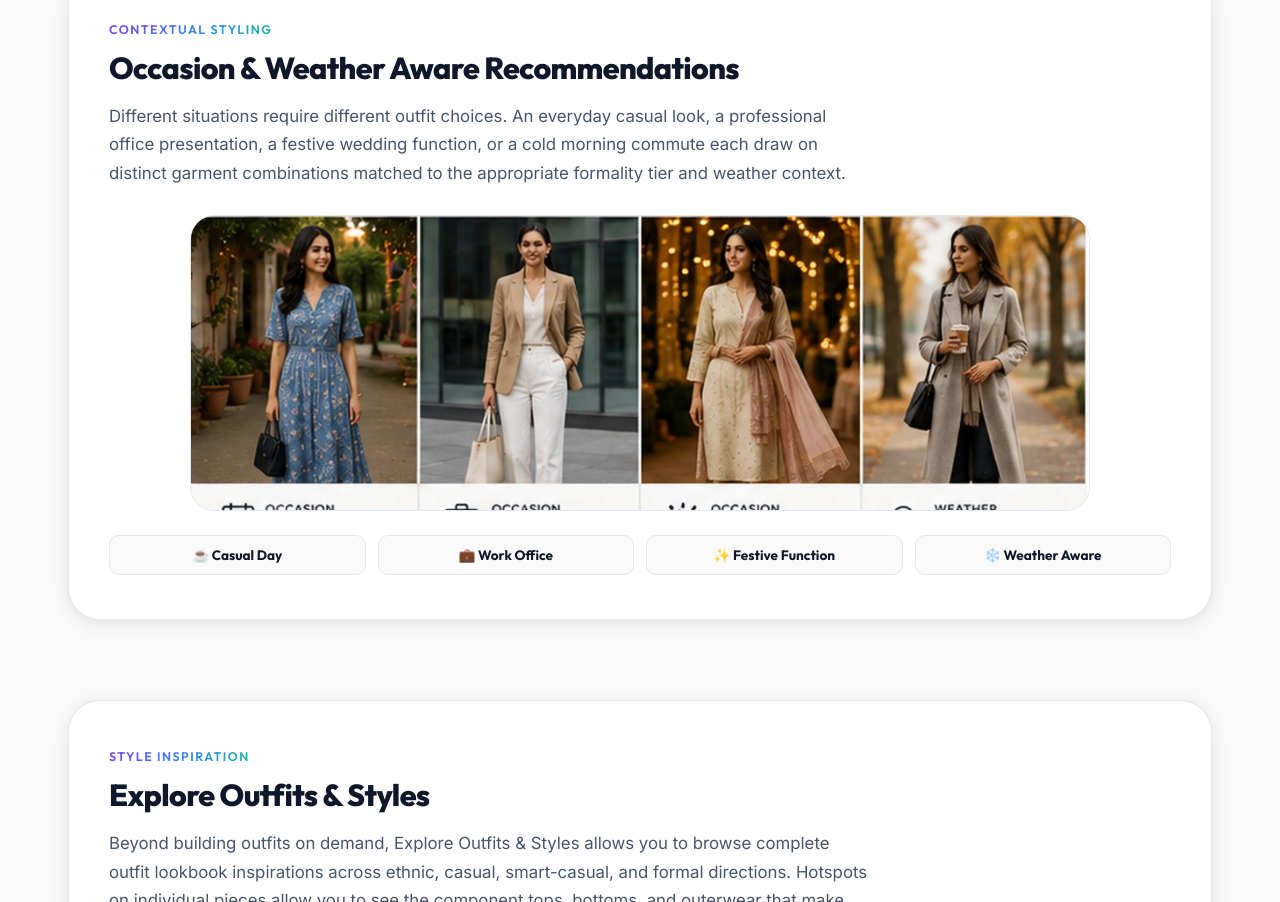
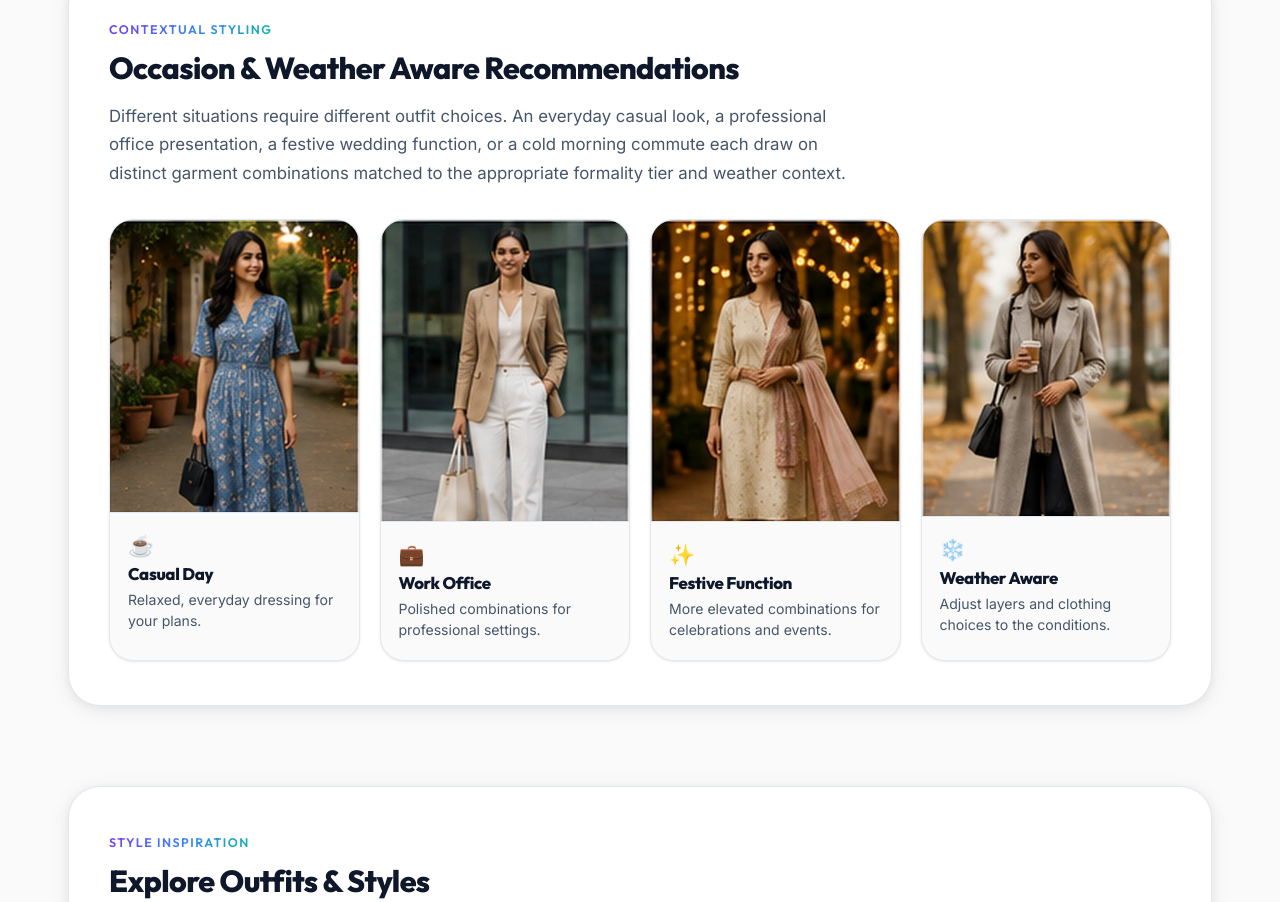
Before and after one commit to abdulghanysyed/colourity_web, a plain HTML site: page outfit-planner/index.html in a window 1280 px wide. Shown: the part 4246-5148 px from the top of the page. Drawn offline with Linux system fonts and the light colour scheme.

Commit message:
fix(outfit-planner): replace composite image in Occasion & Weather section with 4 photo-only cards and HTML/CSS icons, titles, and supporting text

```diff
--- a/outfit-planner/index.html
+++ b/outfit-planner/index.html
@@ -427,21 +427,61 @@
       <div style="background: var(--white); border: 1px solid var(--border); border-radius: var(--radius-xl); padding: 44px 40px; box-shadow: var(--shadow-md);">
         <span class="section-tag">Contextual Styling</span>
         <h2 style="font-size: 1.9rem; font-weight: 800; color: var(--text-primary); margin-bottom: 16px;">Occasion &amp; Weather Aware Recommendations</h2>
-        <p style="font-size: 1.05rem; color: var(--text-secondary); line-height: 1.7; max-width: 760px; margin-bottom: 28px;">
+        <p style="font-size: 1.05rem; color: var(--text-secondary); line-height: 1.7; max-width: 760px; margin-bottom: 32px;">
           Different situations require different outfit choices. An everyday casual look, a professional office presentation, a festive wedding function, or a cold morning commute each draw on distinct garment combinations matched to the appropriate formality tier and weather context.
         </p>
 
-        <!-- High-Res Visual Asset (Natural Aspect Ratio) -->
-        <div style="text-align: center; margin-bottom: 20px;">
-          <img src="../assets/pillar/outfit-planner-occasion.webp" alt="Occasion and weather aware recommendations showing casual, work, festive and weather-appropriate outfits" style="max-width: 900px; width: 100%; height: auto; border-radius: var(--radius-lg); border: 1px solid var(--border);" width="1024" height="335" loading="lazy" />
-        </div>
+        <!-- 4-Column Responsive Grid: Photo -> HTML Icon -> Title -> Supporting Line -->
+        <div style="display: grid; grid-template-columns: repeat(auto-fit, minmax(220px, 1fr)); gap: 20px;">
 
-        <!-- HTML Context Labels -->
-        <div style="display: grid; grid-template-columns: repeat(4, 1fr); gap: 12px; text-align: center; font-family: var(--font-display); font-weight: 700; font-size: 0.85rem; color: var(--text-primary);">
-          <div style="background: var(--bg); padding: 10px; border-radius: var(--radius-sm); border: 1px solid var(--border);">☕ Casual Day</div>
-          <div style="background: var(--bg); padding: 10px; border-radius: var(--radius-sm); border: 1px solid var(--border);">💼 Work Office</div>
-          <div style="background: var(--bg); padding: 10px; border-radius: var(--radius-sm); border: 1px solid var(--border);">✨ Festive Function</div>
-          <div style="background: var(--bg); padding: 10px; border-radius: var(--radius-sm); border: 1px solid var(--border);">❄️ Weather Aware</div>
+          <!-- Card 1: Casual Day -->
+          <div style="background: var(--bg); border: 1px solid var(--border); border-radius: var(--radius-lg); overflow: hidden; display: flex; flex-direction: column; box-shadow: var(--shadow-sm);">
+            <div style="width: 100%; overflow: hidden;">
+              <img src="../assets/pillar/outfit-planner-occasion-casual.webp" alt="Casual day outfit photo" style="width: 100%; height: auto; display: block; border-bottom: 1px solid var(--border);" width="355" height="416" loading="lazy" />
+            </div>
+            <div style="padding: 20px 18px; text-align: left; flex-grow: 1;">
+              <div style="font-size: 1.3rem; margin-bottom: 6px;">☕</div>
+              <h3 style="font-family: var(--font-display); font-size: 1.05rem; font-weight: 800; color: var(--text-primary); margin: 0 0 6px 0;">Casual Day</h3>
+              <p style="font-size: 0.88rem; color: var(--text-secondary); line-height: 1.5; margin: 0;">Relaxed, everyday dressing for your plans.</p>
+            </div>
+          </div>
+
+          <!-- Card 2: Work Office -->
+          <div style="background: var(--bg); border: 1px solid var(--border); border-radius: var(--radius-lg); overflow: hidden; display: flex; flex-direction: column; box-shadow: var(--shadow-sm);">
+            <div style="width: 100%; overflow: hidden;">
+              <img src="../assets/pillar/outfit-planner-occasion-work.webp" alt="Work office outfit photo" style="width: 100%; height: auto; display: block; border-bottom: 1px solid var(--border);" width="344" height="416" loading="lazy" />
+            </div>
+            <div style="padding: 20px 18px; text-align: left; flex-grow: 1;">
+              <div style="font-size: 1.3rem; margin-bottom: 6px;">💼</div>
+              <h3 style="font-family: var(--font-display); font-size: 1.05rem; font-weight: 800; color: var(--text-primary); margin: 0 0 6px 0;">Work Office</h3>
+              <p style="font-size: 0.88rem; color: var(--text-secondary); line-height: 1.5; margin: 0;">Polished combinations for professional settings.</p>
+            </div>
+          </div>
+
+          <!-- Card 3: Festive Function -->
+          <div style="background: var(--bg); border: 1px solid var(--border); border-radius: var(--radius-lg); overflow: hidden; display: flex; flex-direction: column; box-shadow: var(--shadow-sm);">
+            <div style="width: 100%; overflow: hidden;">
+              <img src="../assets/pillar/outfit-planner-occasion-festive.webp" alt="Festive function outfit photo" style="width: 100%; height: auto; display: block; border-bottom: 1px solid var(--border);" width="344" height="416" loading="lazy" />
+            </div>
+            <div style="padding: 20px 18px; text-align: left; flex-grow: 1;">
+              <div style="font-size: 1.3rem; margin-bottom: 6px;">✨</div>
+              <h3 style="font-family: var(--font-display); font-size: 1.05rem; font-weight: 800; color: var(--text-primary); margin: 0 0 6px 0;">Festive Function</h3>
+              <p style="font-size: 0.88rem; color: var(--text-secondary); line-height: 1.5; margin: 0;">More elevated combinations for celebrations and events.</p>
+            </div>
+          </div>
+
+          <!-- Card 4: Weather Aware -->
+          <div style="background: var(--bg); border: 1px solid var(--border); border-radius: var(--radius-lg); overflow: hidden; display: flex; flex-direction: column; box-shadow: var(--shadow-sm);">
+            <div style="width: 100%; overflow: hidden;">
+              <img src="../assets/pillar/outfit-planner-occasion-weather.webp" alt="Weather aware outfit photo" style="width: 100%; height: auto; display: block; border-bottom: 1px solid var(--border);" width="350" height="416" loading="lazy" />
+            </div>
+            <div style="padding: 20px 18px; text-align: left; flex-grow: 1;">
+              <div style="font-size: 1.3rem; margin-bottom: 6px;">❄️</div>
+              <h3 style="font-family: var(--font-display); font-size: 1.05rem; font-weight: 800; color: var(--text-primary); margin: 0 0 6px 0;">Weather Aware</h3>
+              <p style="font-size: 0.88rem; color: var(--text-secondary); line-height: 1.5; margin: 0;">Adjust layers and clothing choices to the conditions.</p>
+            </div>
+          </div>
+
         </div>
       </div>
     </section>
```
Also changed, not shown: assets/pillar/outfit-planner-occasion-casual.webp (added), assets/pillar/outfit-planner-occasion-festive.webp (added), assets/pillar/outfit-planner-occasion-weather.webp (added), assets/pillar/outfit-planner-occasion-work.webp (added).
